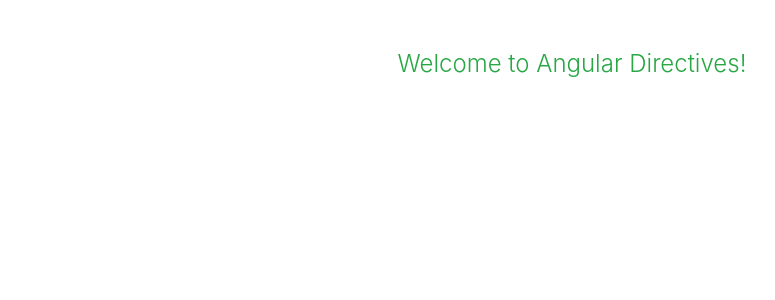
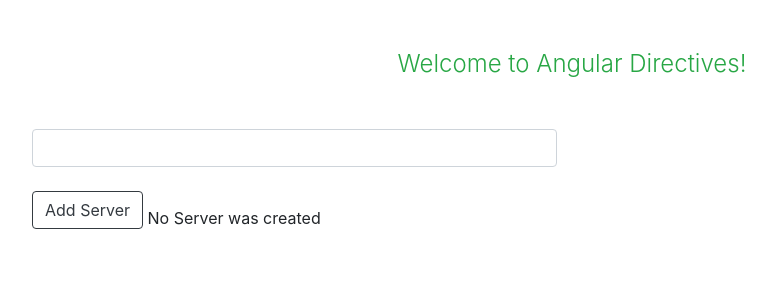
Before and after one commit to AkhilMukkamala/angular-directives, an Angular app: page / in a window 1280 px wide. Shown: the top 300 px of the page, without its empty margins (68-843 px from the left). Built offline with nearby package versions, Linux system fonts and the light colour scheme.

Commit message:
ngIf Else Directives (ng-template) Explained

```diff
--- a/src/app/app.component.css
+++ b/src/app/app.component.css
@@ -4,3 +4,11 @@
 h1 {
     font-size: 24px;
 }
+
+.main-block{
+    margin-top: 50px;
+}
+
+.server-button{
+    margin-bottom: 20px;
+}
--- a/src/app/app.component.html
+++ b/src/app/app.component.html
@@ -3,4 +3,14 @@
   <h1 class="lead text-success" style="text-align: center">
     Welcome to {{ title }}!
   </h1>
+  <div class="col-6 main-block">
+    <input type="text" class="form-control" [(ngModel)]="serverName">
+    <br />
+    <button class="btn btn-outline-dark server-button" (click)="onCreateServer()"> Add Server </button>
+
+    <p *ngIf="serverCreated; else noServer"> Server was created, Server Name is {{ serverName }} </p>
+    <ng-template #noServer> No Server was created </ng-template>
+
+  </div>
+
 </div>
--- a/src/app/app.component.ts
+++ b/src/app/app.component.ts
@@ -7,4 +7,16 @@
 })
 export class AppComponent {
   title = 'Angular Directives';
+
+  serverCreated: Boolean = false;
+  serverName: String = '';
+
+
+
+  onCreateServer() {
+    this.serverCreated = true;
+  }
+
+
+
 }
--- a/src/app/app.module.ts
+++ b/src/app/app.module.ts
@@ -1,6 +1,6 @@
 import { BrowserModule } from '@angular/platform-browser';
 import { NgModule } from '@angular/core';
-
+import { FormsModule } from '@angular/forms';
 
 import { AppComponent } from './app.component';
 
@@ -10,7 +10,8 @@
     AppComponent
   ],
   imports: [
-    BrowserModule
+    BrowserModule,
+    FormsModule
   ],
   providers: [],
   bootstrap: [AppComponent]
--- a/tslint.json
+++ b/tslint.json
@@ -70,7 +70,7 @@
     "no-string-literal": false,
     "no-string-throw": true,
     "no-switch-case-fall-through": true,
-    "no-trailing-whitespace": true,
+    "no-trailing-whitespace": false,
     "no-unnecessary-initializer": true,
     "no-unused-expression": true,
     "no-use-before-declare": true,
```
